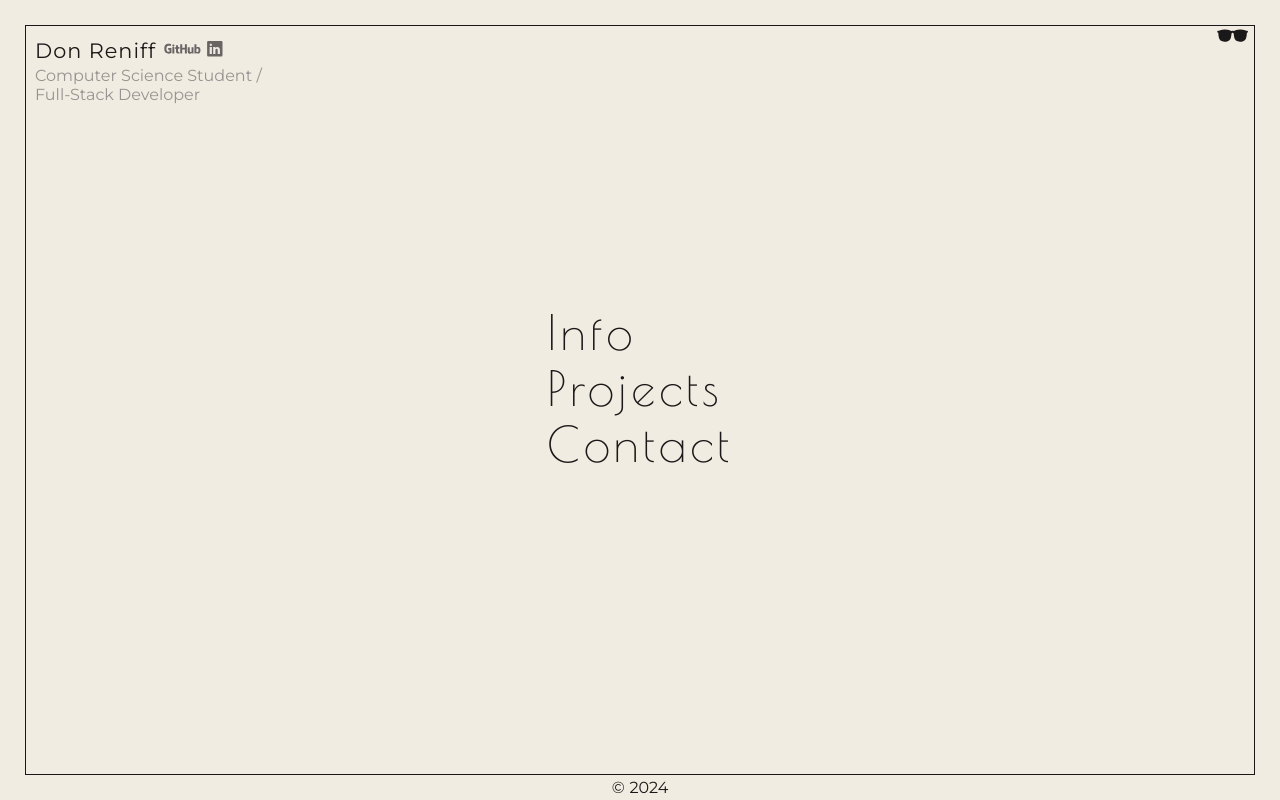
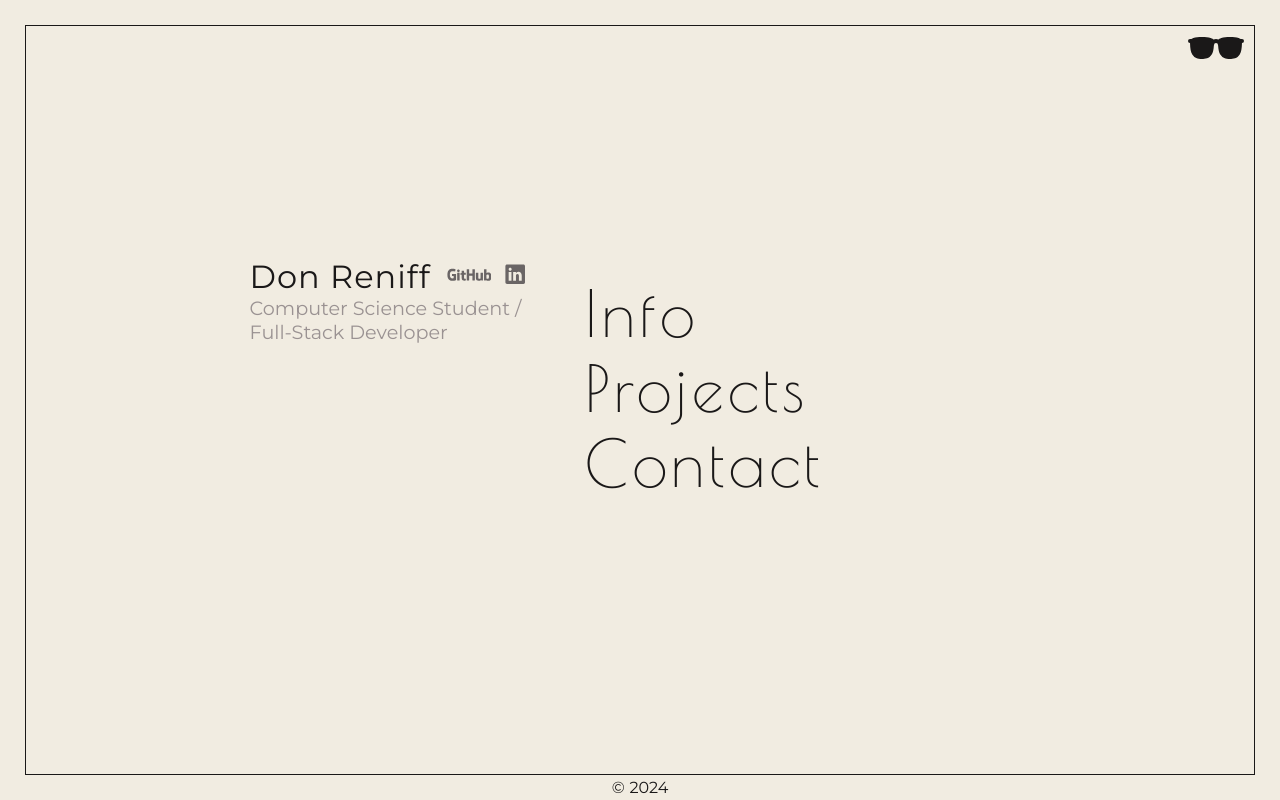
Before and after one commit to dreniff3/personal-portfolio, a React (Vite) app: page / in a window 1280 px wide. Built offline with nearby package versions, Linux system fonts and the light colour scheme; a web font is replaced by a local one.

Commit message:
Add responsive media queries for homepage

```diff
--- a/src/index.css
+++ b/src/index.css
@@ -111,6 +111,27 @@ a {
   transform: scale(0.9);
 }
 
+@media screen and (min-width: 700px) {
+  .toggle-container {
+    top: -40px;
+    right: 32px;
+  }
+
+  .toggle + label {
+    font-size: 3rem;
+  }
+}
+
+@media screen and (min-width: 1100px) {
+  .toggle-container {
+    top: -62px;
+  }
+
+  .toggle + label {
+    font-size: 4rem;
+  }
+}
+
 /*  old  */
 
 /* .toggle-btn {
@@ -146,6 +167,20 @@ a {
   left: 35px;
 }
 
+
+@media screen and (min-width: 1100px) {
+  .hero-container {
+    top: 15.75rem;
+    left: 10.5rem;
+  }
+}
+
+@media screen and (min-width: 1200px) {
+  .hero-container {
+    left: 19.5%;
+  }
+}
+
 .hero {
   display: flex;
   gap: var(--smallMargin);
@@ -156,6 +191,17 @@ a {
   font-size: 1.3rem;
   font-weight: 400;
   letter-spacing: 1px;
+}
+
+
+@media screen and (min-width: 1100px) {
+  .hero {
+    gap: calc(var(--smallMargin) + 0.5rem);
+  }
+
+  .hero > h4 {
+    font-size: 2rem;
+  }
 }
 
 .social-links {
@@ -187,12 +233,32 @@ a {
   cursor: pointer;
 }
 
+@media screen and (min-width: 1100px) {
+  .social-links {
+    gap: 0.8rem;
+  }
+
+  .github-logo {
+    font-size: 2.8rem;
+  }
+
+  .linkedin-logo {
+    font-size: 1.4rem;
+  }
+}
+
 .roles {
   font-family: var(--mainFont);
   color: var(--fontColorTertiary);
   font-size: 1rem;
   width: 60%;
   margin-top: -5px;
+}
+
+@media screen and (min-width: 1100px) {
+  .roles {
+    font-size: 1.2rem;
+  }
 }
 
 /*   ----- Main  -----  */
@@ -247,6 +313,12 @@ footer {
     top: 50%;
     transform: translateY(-50%) translateX(-50%);
     left: 50%;
+  }
+}
+
+@media screen and (min-width: 1100px) {
+  .homepage {
+    left: 55%;
   }
 }
 
@@ -485,6 +557,12 @@ footer {
   letter-spacing: .25rem;
   font-size: 3rem;
   margin-bottom: var(--mainMargin);
+}
+
+@media screen and (min-width: 1100px) {
+  .nav-links {
+    font-size: 4rem;
+  }
 }
 
 .about-page > .nav-links,
```
